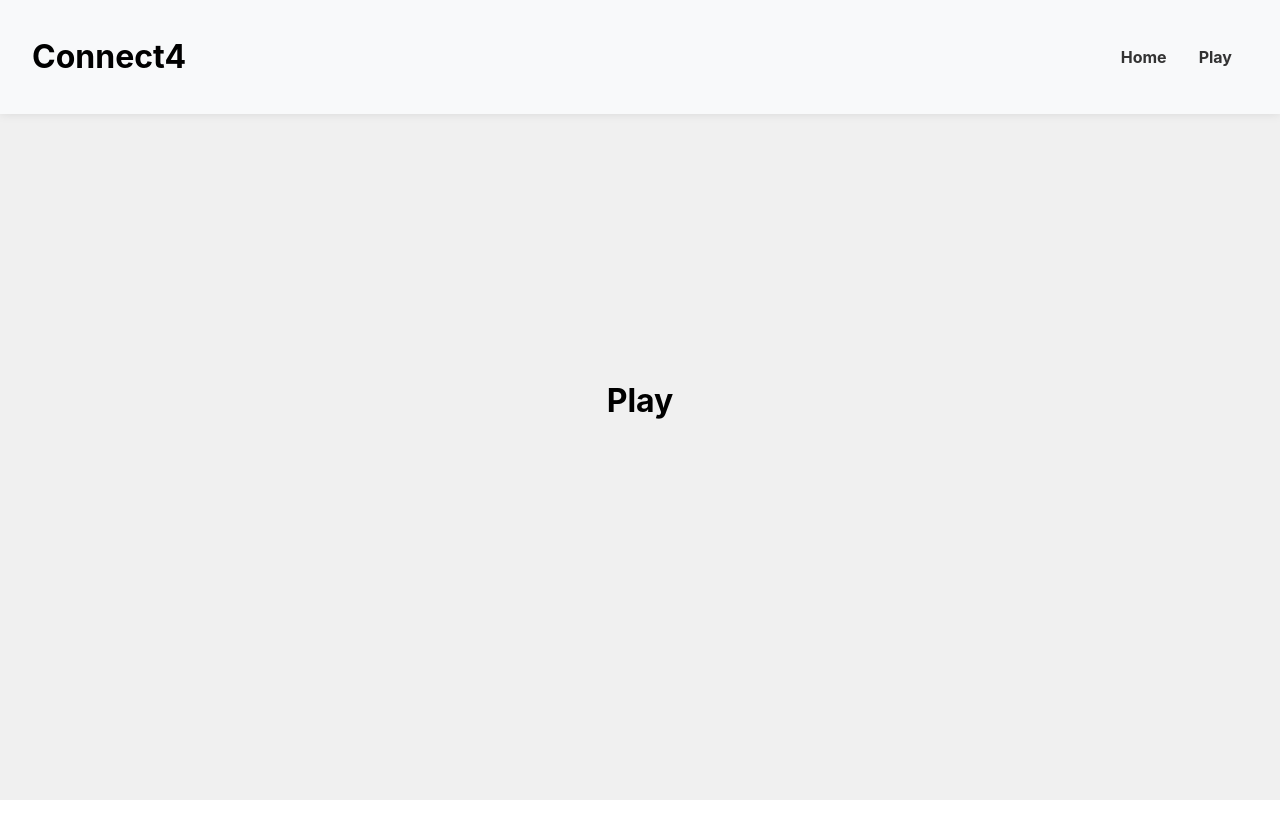
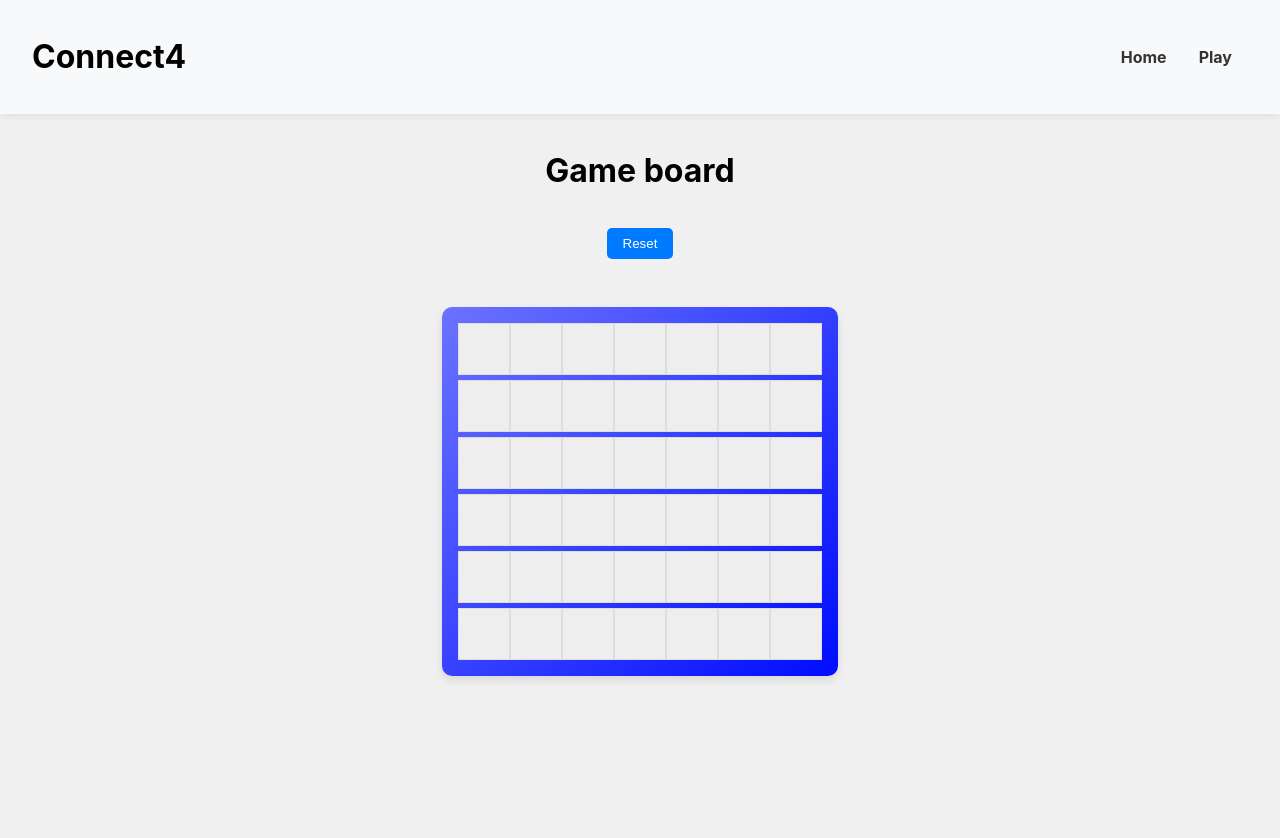
Before and after one commit to mertgulmus/DIP392-1-99, a React (Create React App) app in the folder src/: page /play in a window 1280 px wide. Shown: the top 838 px of the page. Before the commit the page ends 800 px from the top, so only its background shows below. Built offline with nearby package versions, Linux system fonts and the light colour scheme.

Commit message:
implemented connect4 game

```diff
--- /dev/null
+++ b/src/src/components/Board/Board.js
@@ -0,0 +1,17 @@
+import Cell from '../Cell/Cell';
+
+const Board = ({ board, onDrop }) => {
+    return (
+        <div className="Board">
+            {board.map((row, rowIndex) => (
+                <div key={rowIndex} className="Row">
+                    { row.map((cell, colIndex) => (
+                        <Cell key={ colIndex } value={ cell } onClick={() => onDrop(colIndex)} />
+                    )) }
+                </div>
+            ))}
+        </div>
+    );
+};
+
+export default Board;
--- /dev/null
+++ b/src/src/components/Board/index.js
@@ -0,0 +1,3 @@
+import Board from "./Board";
+
+export default Board;
--- /dev/null
+++ b/src/src/components/Cell/Cell.js
@@ -0,0 +1,9 @@
+const Cell = ({ value, onClick }) => {
+  return (
+    <div className="Cell" onClick={onClick}>
+      {value && <div className={`Disc ${value}`}></div>}
+    </div>
+  );
+};
+
+export default Cell;
--- /dev/null
+++ b/src/src/components/Cell/index.js
@@ -0,0 +1,3 @@
+import Cell from "./Cell";
+
+export default Cell;
--- a/src/src/components/Header/Header.style.scss
+++ b/src/src/components/Header/Header.style.scss
@@ -6,7 +6,7 @@
     background-color: #f8f9fa;
     box-shadow: 0 0 10px rgba(0, 0, 0, 0.1);
     z-index: 100;
-    position: fixed;
+    position: relative;
     top: 0;
     left: 0;
     right: 0;
--- a/src/src/routes/Homepage/Homepage.style.scss
+++ b/src/src/routes/Homepage/Homepage.style.scss
@@ -1,8 +1,9 @@
 .Homepage {
     display: flex;
     flex-direction: column;
-    align-items: center;
-    justify-content: center;
+    align-items: flex-start;
+    justify-content: flex-start;
     height: 100vh;
     background-color: #f0f0f0;
+    padding: 1rem 2rem;
 }
--- a/src/src/routes/NotFound/NotFound.style.scss
+++ b/src/src/routes/NotFound/NotFound.style.scss
@@ -5,6 +5,6 @@
     height: 100vh;
     font-size: 2rem;
     font-weight: bold;
-    color: red;
+    color: #92363b;
     background-color: #f0f0f0;
 }
--- a/src/src/routes/Play/Play.js
+++ b/src/src/routes/Play/Play.js
@@ -1,12 +1,98 @@
 import { PureComponent } from "react";
+import Board from '../../components/Board/Board';
 import './Play.style.scss';
 
 export class Play extends PureComponent {
+    constructor(props) {
+        super(props);
+        this.state = {
+            rows: 6,
+            cols: 7,
+            board: Array(6).fill(Array(7).fill(null)),
+            currentPlayer: 'red',
+            winner: null
+        };
+    }
+
+    checkWinner(board) {
+        const directions = [
+            { x: 0, y: 1 }, // Vertical
+            { x: 1, y: 0 }, // Horizontal
+            { x: 1, y: 1 }, // Diagonal \
+            { x: 1, y: -1 } // Diagonal /
+        ];
+
+        const checkDirection = (row, col, direction) => {
+            const player = board[row][col];
+            if (!player) return null;
+
+            for (let i = 1; i < 4; i++) {
+                const newRow = row + i * direction.y;
+                const newCol = col + i * direction.x;
+                if (
+                    newRow < 0 || newRow >= board.length ||
+                    newCol < 0 || newCol >= board[0].length ||
+                    board[newRow][newCol] !== player
+                ) {
+                    return null;
+                }
+            }
+            return player;
+        };
+
+        for (let row = 0; row < board.length; row++) {
+            for (let col = 0; col < board[row].length; col++) {
+                for (const direction of directions) {
+                    const winner = checkDirection(row, col, direction);
+                    if (winner) {
+                        return winner;
+                    }
+                }
+            }
+        }
+        return null;
+    }
+
+    handleDrop = (colIndex) => {
+        const { rows, board, currentPlayer, winner } = this.state;
+        if (winner) return;
+
+        const newBoard = board.map(row => row.slice());
+        for (let rowIndex = rows - 1; rowIndex >= 0; rowIndex--) {
+            if (!newBoard[rowIndex][colIndex]) {
+                newBoard[rowIndex][colIndex] = currentPlayer;
+                const gameWinner = this.checkWinner(newBoard);
+                this.setState({
+                    board: newBoard,
+                    currentPlayer: currentPlayer === 'red' ? 'yellow' : 'red',
+                    winner: gameWinner
+                });
+                return;
+            }
+        }
+    }
+
+    handleResetConfirmation = () => {
+        if (window.confirm("Are you sure you want to reset the game?")) {
+            this.setState({
+                board: Array(6).fill(Array(7).fill(null)),
+                winner: null
+            });
+        }
+    }
+
     render() {
+        const { board, winner } = this.state;
         return (
-        <div class="Play">
-            <h1>Play</h1>
-        </div>
+            <div className="Play">
+                <h1>Game board</h1>
+                <button onClick={ this.handleResetConfirmation }>Reset</button>
+
+                { winner && <span>{winner} wins!</span>}
+                <div className="BoardWrapper">
+                    <Board board={ board } onDrop={ this.handleDrop } />
+                </div>
+            </div>
         );
     }
 }
--- a/src/src/routes/Play/Play.style.scss
+++ b/src/src/routes/Play/Play.style.scss
@@ -2,7 +2,87 @@
     display: flex;
     flex-direction: column;
     align-items: center;
-    justify-content: center;
     height: 100vh;
     background-color: #f0f0f0;
+    padding: 1rem 2rem;
+
+    button {
+        padding: 0.5rem 1rem;
+        margin: 1rem 0 2rem;
+        background-color: #007bff;
+        color: white;
+        border: none;
+        border-radius: 5px;
+        cursor: pointer;
+        transition: background-color 0.3s;
+
+        &:hover {
+            background-color: #0056b3;
+        }
+    }
+
+    .BoardWrapper {
+        display: inline-block;
+        margin-top: 1rem;
+        padding: 1rem;
+        background: linear-gradient(135deg, #6b73ff 0%, #000dff 100%);
+        border-radius: 10px;
+        box-shadow: 0 4px 8px rgba(0, 0, 0, 0.1);
+        width: fit-content;
+    }
+
+    .Board {
+        display: grid;
+        gap: 5px;
+    }
+
+    .Row {
+        display: flex;
+    }
+
+    .Cell {
+        width: 50px;
+        height: 50px;
+        background-color: #eee;
+        border: 1px solid #ddd;
+        position: relative;
+        cursor: pointer;
+        transition: background-color 0.3s ease;
+
+        &:hover {
+            background-color: #d3d3d3;
+        }
+    }
+
+    .Cell .Disc {
+        width: 100%;
+        height: 100%;
+        border-radius: 50%;
+        position: absolute;
+        top: 0;
+        left: 0;
+        transform: translateY(-100%);
+        animation: drop 0.5s ease forwards;
+    }
+
+    .Cell .Disc.red {
+        background-color: red;
+        box-shadow: 0 4px 8px rgba(255, 0, 0, 0.5);
+        border: 2px solid darkred;
+    }
+
+    .Cell .Disc.yellow {
+        background-color: yellow;
+        box-shadow: 0 4px 8px rgba(255, 255, 0, 0.5);
+        border: 2px solid gold;
+    }
+
+    @keyframes drop {
+        from {
+            transform: translateY(-100%);
+        }
+        to {
+            transform: translateY(0);
+        }
+    }
 }
```
